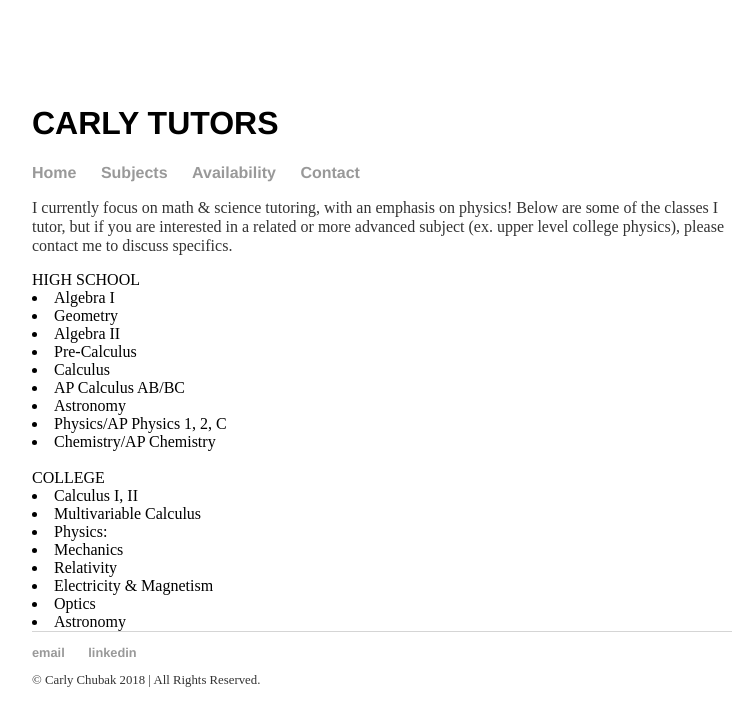
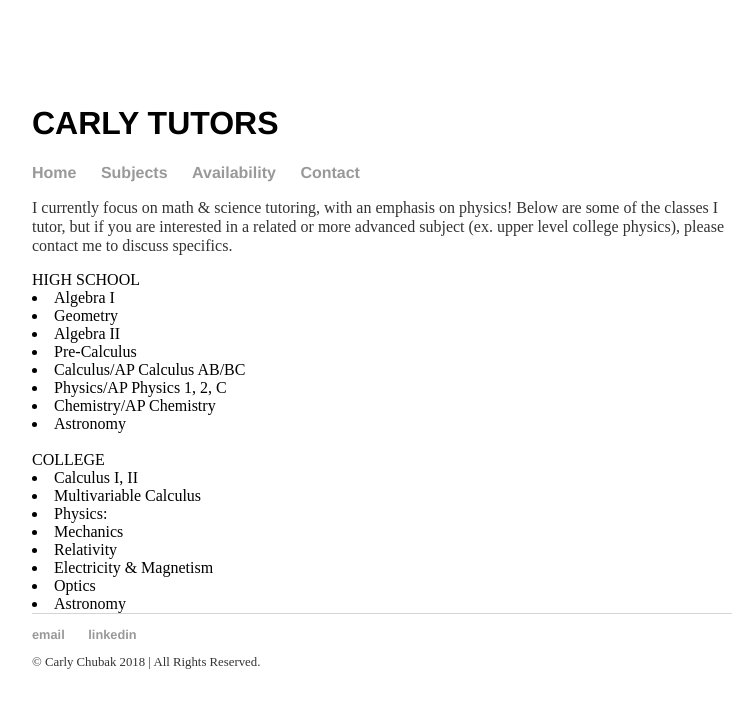
Before and after one commit to carlychubak/tutor, a Jekyll site: the page built from subjects/index.html, in a window 1280 px wide. Shown: the top 726 px of the page, without its empty margins (258-1013 px from the left). Built offline with Jekyll 4.4.1, drawn with Linux system fonts in a browser that asks for light colours.

```diff
--- a/subjects/index.html
+++ b/subjects/index.html
@@ -14,11 +14,10 @@ more advanced subject (ex. upper level college physics), please contact me to di
   <li>Geometry
   <li>Algebra II
   <li>Pre-Calculus
-  <li>Calculus
-  <li>AP Calculus AB/BC
-  <li>Astronomy
+  <li>Calculus/AP Calculus AB/BC
   <li>Physics/AP Physics 1, 2, C
   <li>Chemistry/AP Chemistry
+  <li>Astronomy
   <br>
   <br>
   COLLEGE<br>
```
